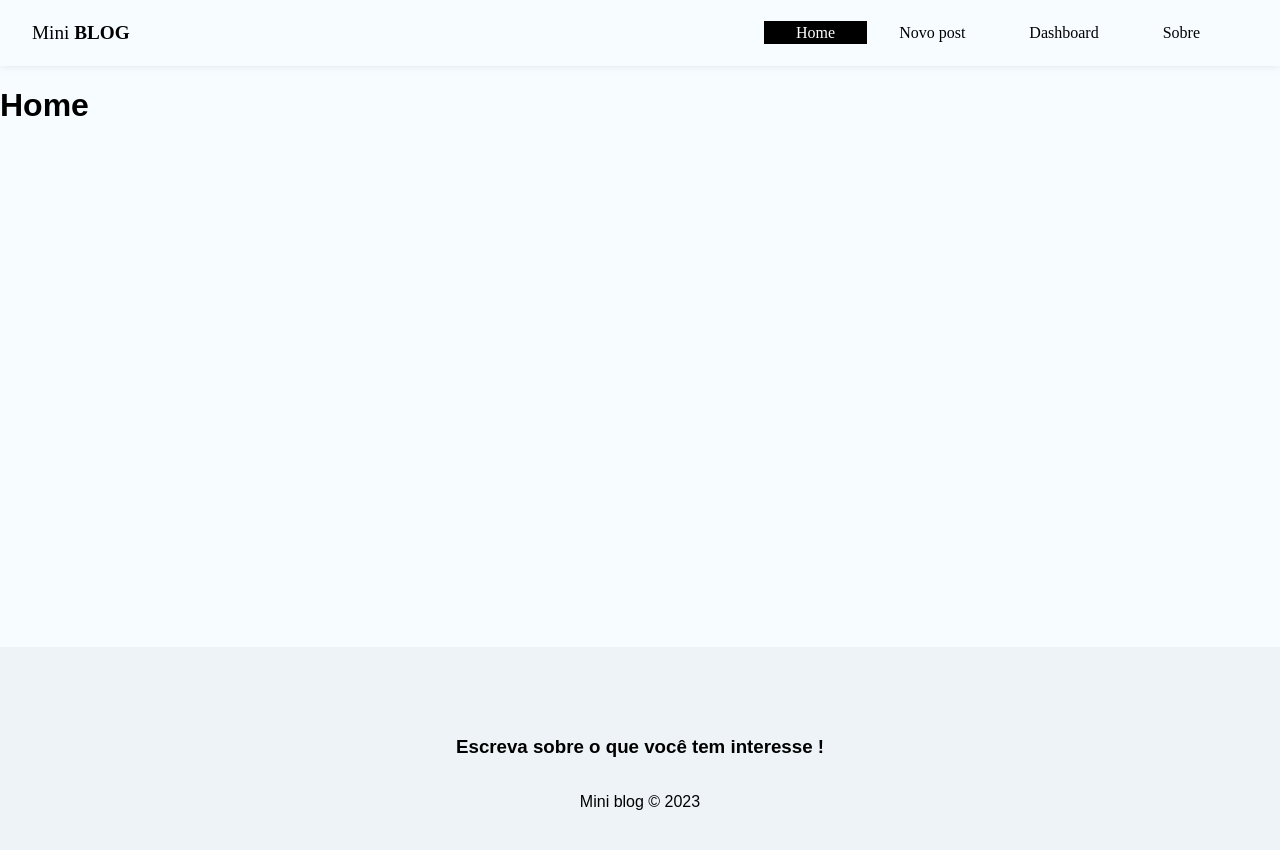
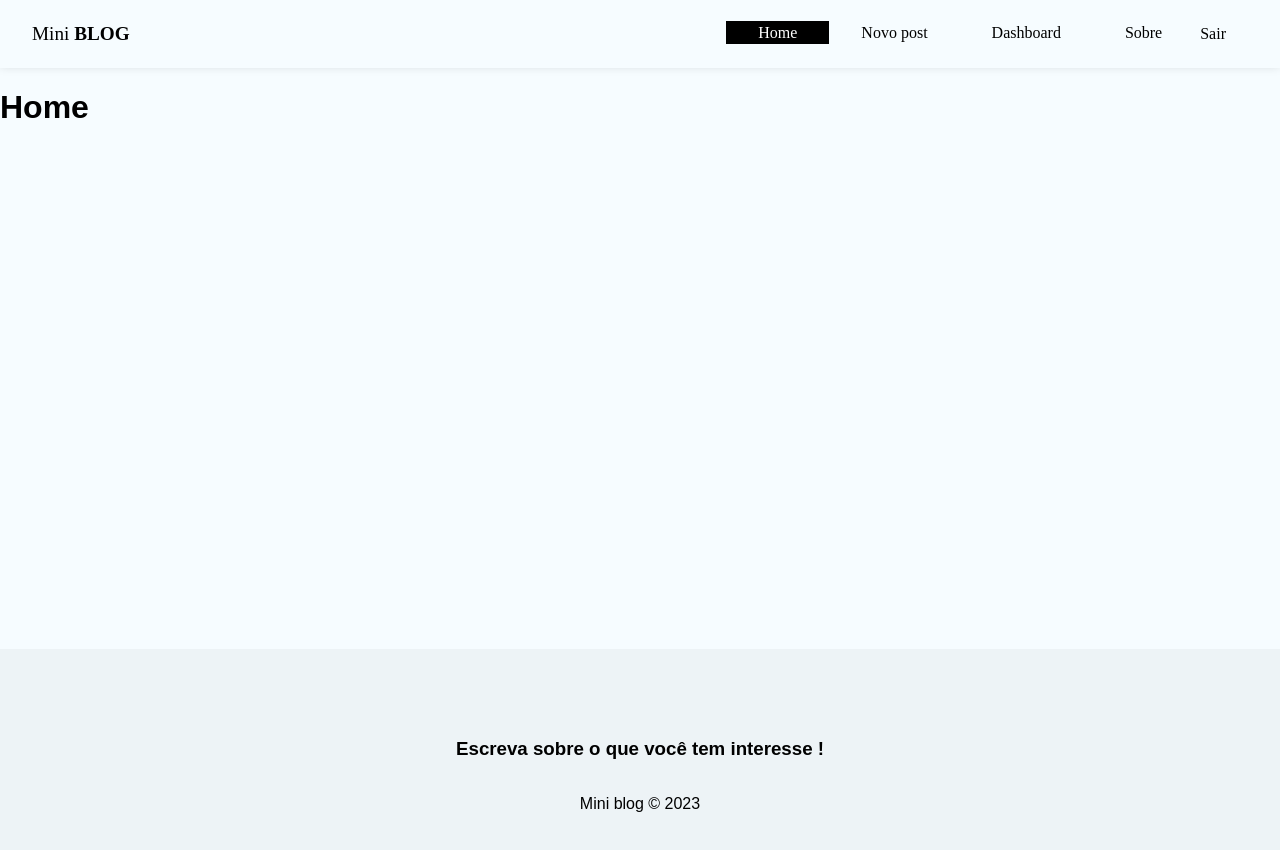
Before and after one commit to kaiotcp1/PROJECT----Mini_blog, a React (Create React App) app in the folder miniblog/miniblog/: page / in a window 1280 px wide. Shown: the top 850 px of the page. Built offline with nearby package versions, Linux system fonts and the light colour scheme; no server answers; sample sign-in values are in the browser's storage.

Commit message:
Fuñção de logout

```diff
--- a/miniblog/miniblog/src/App.js
+++ b/miniblog/miniblog/src/App.js
@@ -46,6 +46,7 @@
         <Navbar />
         <div className="container">
           <Routes>
+            {/* testes de fechamento... */}
             <Route path='/' element={<Home />} />
             <Route path='/about' element={<About />} />
             <Route path='/login' element={!user ? <Login /> : <Navigate to="/"></Navigate>} ></Route>
--- a/miniblog/miniblog/src/components/Navbar.js
+++ b/miniblog/miniblog/src/components/Navbar.js
@@ -6,6 +6,7 @@
 
 const Navbar = () => {
     const { user } = useAuthValue();
+    const {logout} = useAuthentication();
 
 
 
@@ -49,6 +50,11 @@
                 <li>
                     <NavLink to="/about" className={({ isActive }) => (isActive ? styles.active : "")}>Sobre</NavLink>
                 </li>
+                {user && (
+                  <li>
+                    <button onClick={logout}>Sair</button>
+                  </li>
+                )}
             </ul>
         </nav>
     )
--- a/miniblog/miniblog/src/hooks/useAuthentication.js
+++ b/miniblog/miniblog/src/hooks/useAuthentication.js
@@ -64,6 +64,13 @@
         }
     };
 
+    // logout - sign out
+    const logout = () => {
+        checkIfIsCancelled();
+        signOut(auth);
+    }
+
+
     useEffect(() => {
         return () => setCancelled(true);
     }, []);
@@ -73,5 +80,6 @@
         createUser,
         error,
         loading,
+        logout,
     };
 };
```
